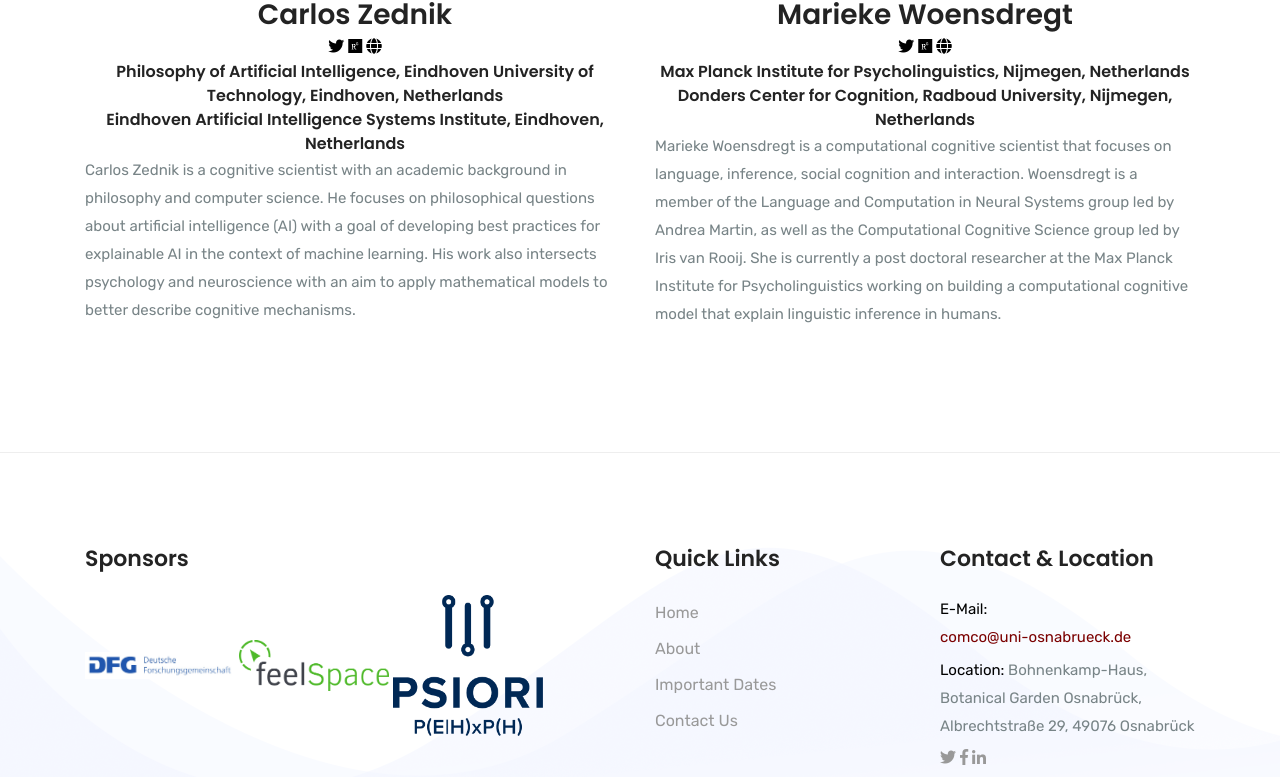
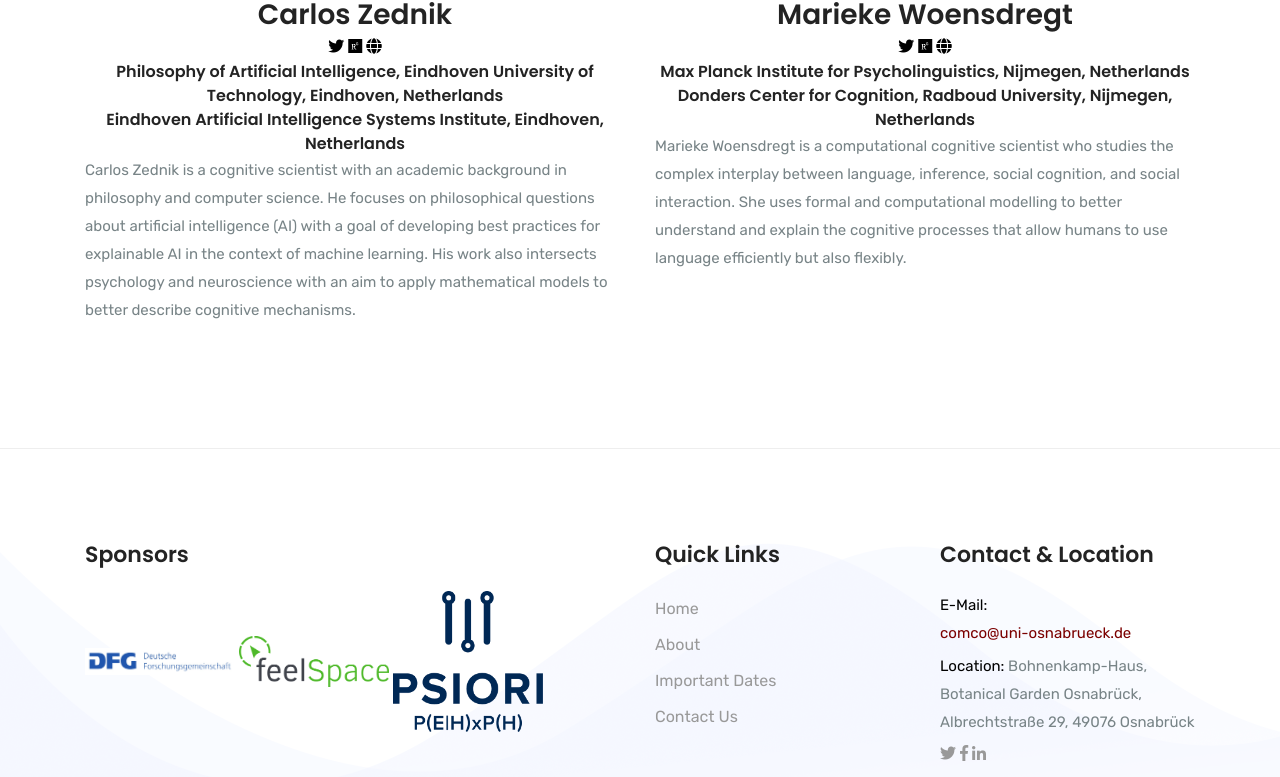
Before and after one commit to comco23/comco23.github.io, a Jekyll site: the page built from speakers.html, in a window 1280 px wide and 900 px high, scrolled down 2116 px, cut to the strip 123-900 px from the top of the window. Built offline with Jekyll 4.4.1, drawn with Linux system fonts in a browser that asks for light colours.

Commit message:
made changes to speaker

```diff
--- a/speakers.html
+++ b/speakers.html
@@ -148,7 +148,8 @@ permalink: /keynote
 					<p> Carlos Zednik is a cognitive scientist with an academic background in philosophy and computer science.
 						He focuses on philosophical questions about artificial intelligence (AI) with a goal of developing
 						best practices for explainable AI in the context of machine learning. His work also intersects
-						psychology and neuroscience with an aim to apply mathematical models to better describe cognitive mechanisms.</p>
+						psychology and neuroscience with an aim to apply mathematical models to better describe cognitive
+						mechanisms.</p>
 				</div>
 			</div>
 
@@ -165,10 +166,9 @@ permalink: /keynote
 					</div>
 					<h5>Max Planck Institute for Psycholinguistics, Nijmegen, Netherlands</h5>
 					<h5>Donders Center for Cognition, Radboud University, Nijmegen, Netherlands</h5>
-					<p> Marieke Woensdregt is a computational cognitive scientist that focuses on language, inference, social cognition and interaction.
-						Woensdregt is a member of the Language and Computation in Neural Systems group led by Andrea Martin, as well as the Computational
-						Cognitive Science group led by Iris van Rooij. She is currently a post doctoral researcher at the Max Planck Institute for
-						Psycholinguistics working on building a computational cognitive model that explain linguistic inference in humans.</p>
+					<p> Marieke Woensdregt is a computational cognitive scientist who studies the complex interplay between language,
+						inference, social cognition, and social interaction. She uses formal and computational modelling to better
+						understand and explain the cognitive processes that allow humans to use language efficiently but also flexibly.</p>
 
 
 
```
